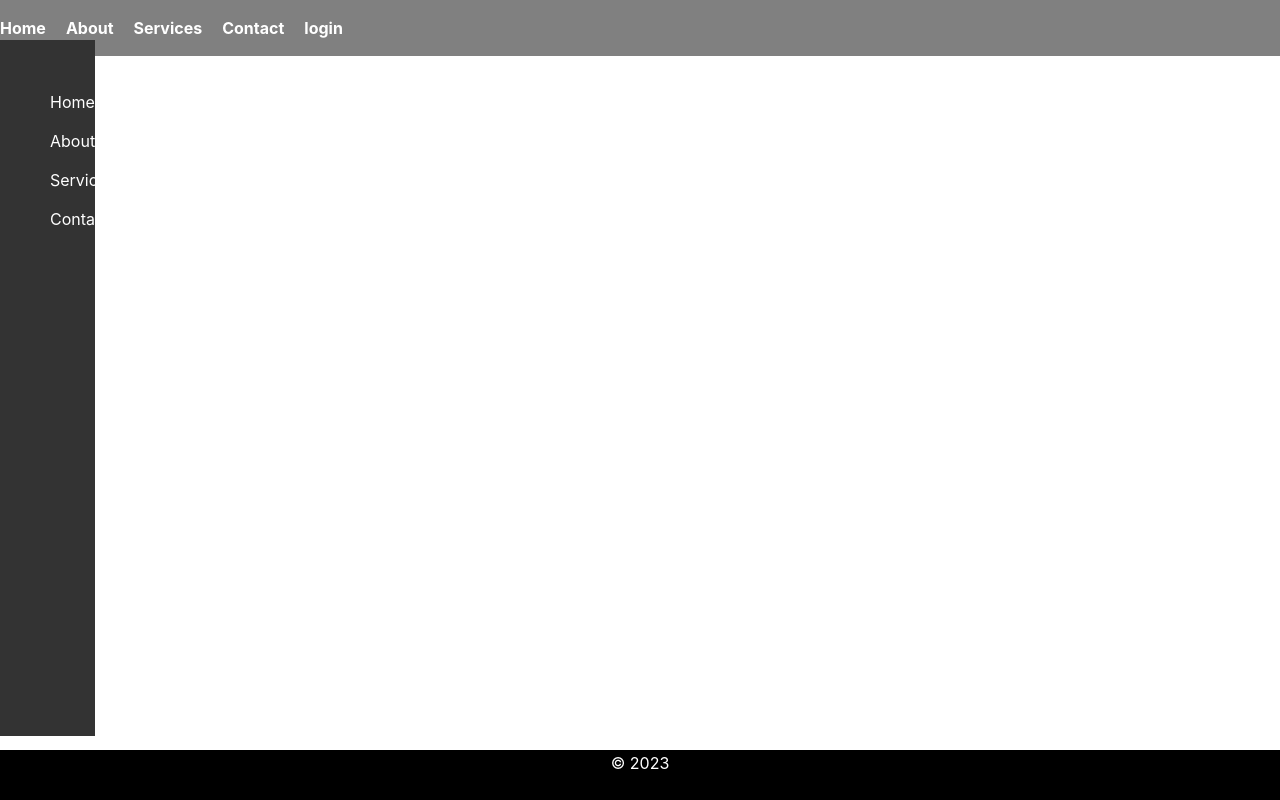
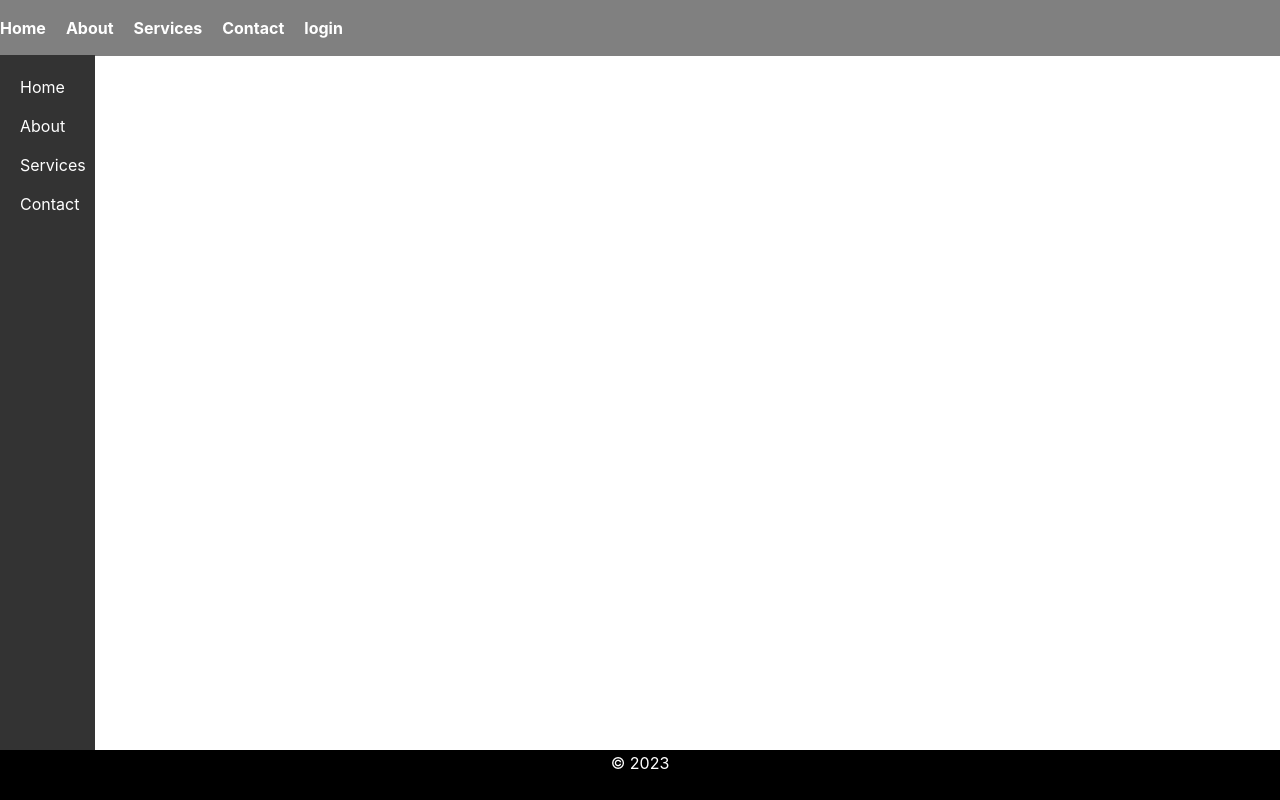
Before and after one commit to Divya-Dhiman/new, a React (Create React App) app: page / in a window 1280 px wide. Built offline with nearby package versions, Linux system fonts and the light colour scheme.

Commit message:
Create auth login and created login form and other changes needed

```diff
--- a/src/Components/action/userAction.js
+++ b/src/Components/action/userAction.js
@@ -59,7 +59,8 @@ export const fetchData = (searchTerm,itemsPerPage,currentPage,sortColumn,sortOrd
 
 
         dispatch(fetchDataRequest());
- const token = localStorage.getItem('');
+        const token = localStorage.getItem('accessToken');
+        console.log('ddd',token)
     axios
       .get(`http://localhost:3001/users/getUsers`, {
         params: {
--- a/src/Components/login.jsx
+++ b/src/Components/login.jsx
@@ -4,7 +4,7 @@ import axios from 'axios';
 const Login = () => {
   const [email, setEmail] = useState('');
   const [password, setPassword] = useState('');
-
+  const [isLoggedIn, setIsLoggedIn] = useState(false);
   const handleLogin = async (event) => {
     event.preventDefault();
 
@@ -13,13 +13,13 @@ const Login = () => {
         email,
         password,
       });
-
+      console.log('Full server response:', response);
       const data = response.data;
 
       if (response.status === 200) {
-        console.log('Login successful:', data.user);
-
-        localStorage.setItem('accessToken', data.token);
+        console.log('Login successful:', data);
+        localStorage.setItem('accessToken', data.user.token);
+        setIsLoggedIn(true);
       } else {
         console.error('Login failed:', data.message);
       }
@@ -28,9 +28,17 @@ const Login = () => {
     }
   };
 
+  const handleLogout = () => {
+    localStorage.removeItem('accessToken');
+    setIsLoggedIn(false);
+  };
+
   return (
     <div className="container">
-      <h2>Login</h2>
+      <h2>{isLoggedIn ? 'Logout' : 'Login'}</h2>
+      {isLoggedIn ? (
+        <button onClick={handleLogout}>Logout</button>
+      ) : (
         <form onSubmit={handleLogin}>
           <label htmlFor="email">Email:</label>
           <input
@@ -54,6 +62,7 @@ const Login = () => {
 
           <button type="submit">Login</button>
         </form>
+      )}
     </div>
   );
 };
--- a/src/Sidebar.css
+++ b/src/Sidebar.css
@@ -2,13 +2,13 @@
 
 .sidebar {
     width: 95px;
-    height: 87%;
+    height: 89%;
     position: fixed;
-    top: 40px;
+    top: 55px;
     left: 0;
     background-color: #333;
     color: white;
-    padding: 30px;
+    padding: 0px;
 
   }
 
```
Lines whose indentation alone changed are shown as unchanged.
